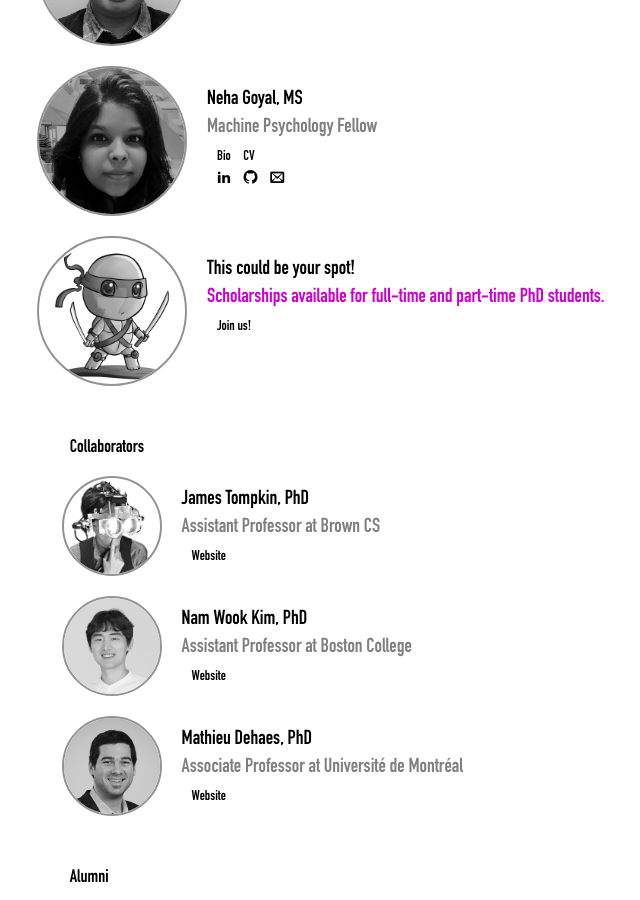
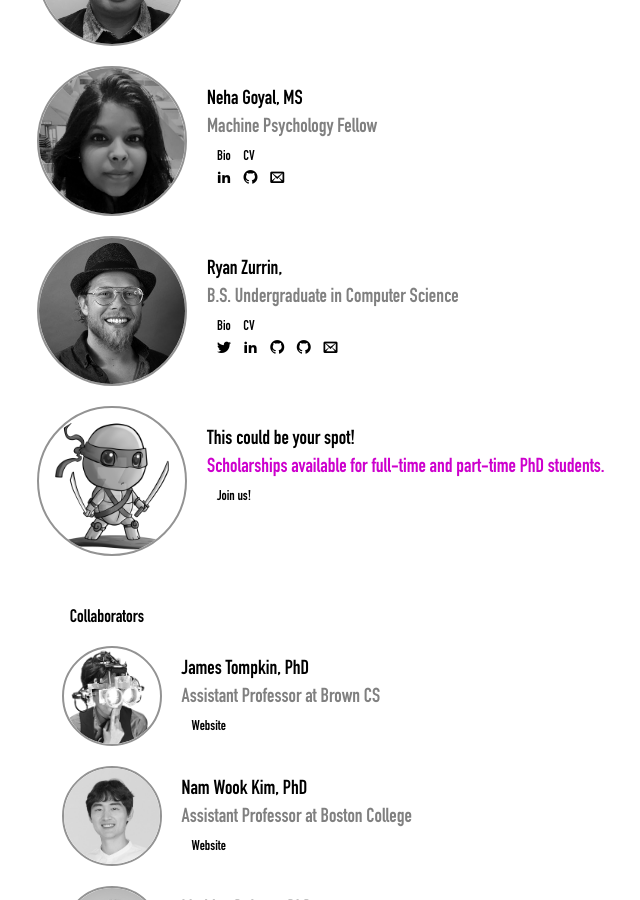
Before and after one commit to mpsych/mpsych.org, a Jekyll site: the page built from people.md, in a window 1280 px wide and 900 px high, scrolled down 1164 px. Shown: the whole window, without its empty margins (275-915 px from the left). Built offline with Jekyll 4.4.1, drawn with Linux system fonts in a browser that asks for light colours; some web fonts are replaced.

Commit message:
made changes to people.md

```diff
--- a/people.md
+++ b/people.md
@@ -103,6 +103,25 @@ permalink: /people
       <a href="https://www.linkedin.com/in/neha-goyal-696a30107/" target="_blank"><span class="icon-linkedin2 tooltip"><span class="tooltiptext">LinkedIn</span></span></a>
       <a href="https://github.com/nehagoyal1994" target="_blank"><span class="icon-github tooltip"><span class="tooltiptext">GitHub</span></span></a>
       <a href="mailto:sneh.goyal.22@gmail.com" target="_blank"><span class="icon-email tooltip"><span class="tooltiptext">E-Mail</span></span></a>
+  </div>
+  </div>
+</div>
+
+<div class="person">
+  <img src="/people/haehn.jpg">
+  <div class="caption">
+    Ryan Zurrin,<br>
+    <span class="role">B.S. Undergraduate in Computer Science</span><br>
+    <span class="links">
+      <a class="cleanlink" href="/people/zurrin/bio.txt">Bio</a>
+      <a class="cleanlink" href="/people/zurrin/cv.pdf">CV</a>
+    </span><br>
+    <div class="icons gray" style="font-size:14px;margin-left:10px">
+      <a href="https://twitter.com/ryan_zurrin" target="_blank"><span class="icon-twitter tooltip"><span class="tooltiptext">Twitter</span></span></a>
+      <a href="https://www.linkedin.com/in/ryan-zurrin" target="_blank"><span class="icon-linkedin2 tooltip"><span class="tooltiptext">LinkedIn</span></span></a>
+      <a href="https://github.com/RyanZurrin" target="_blank"><span class="icon-github tooltip"><span class="tooltiptext">GitHub</span></span></a>
+      <a href="https:www.ryanzurrin.com" target="_blank"><span class="icon-github tooltip"><span class="tooltiptext">Website</span></span></a>
+      <a href="mailto:ryanzurrin@ryanzurrin.com" target="_blank"><span class="icon-email tooltip"><span class="tooltiptext">E-Mail</span></span></a>
   </div>
   </div>
 </div>
```
